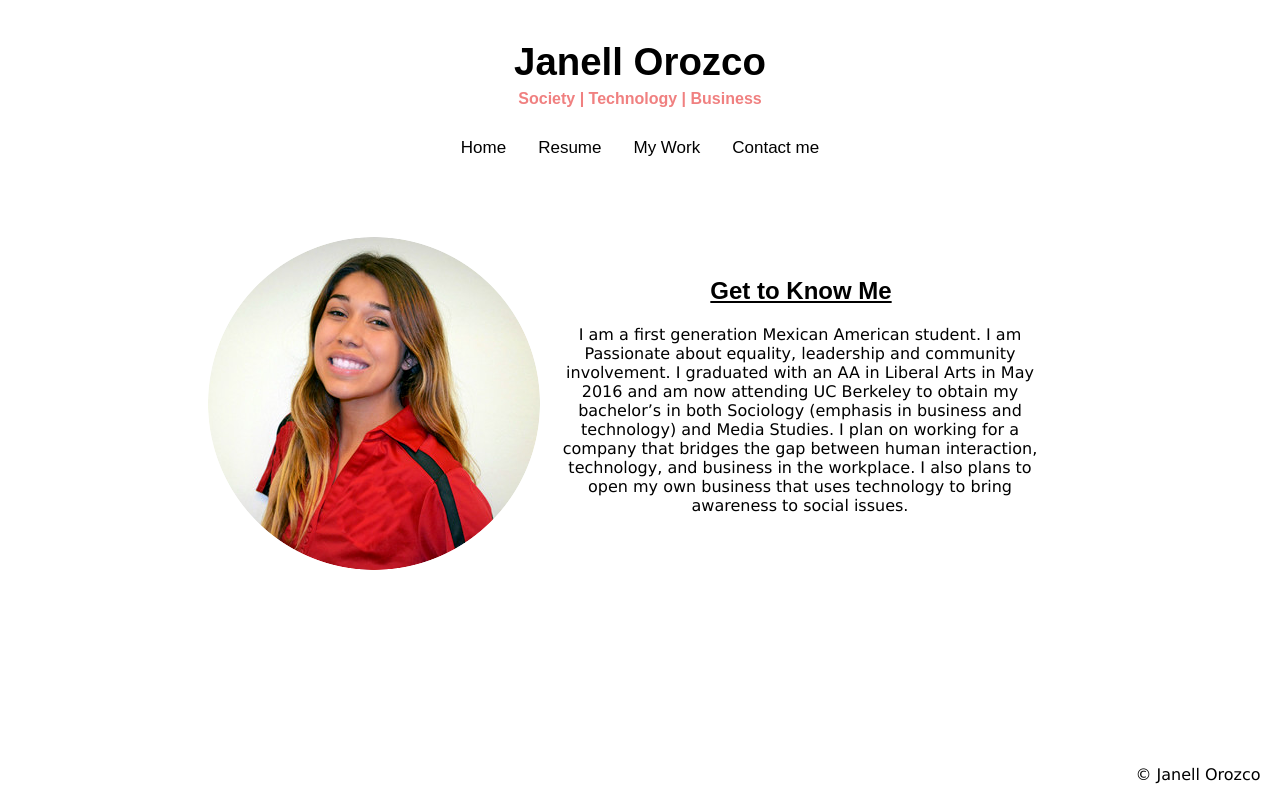
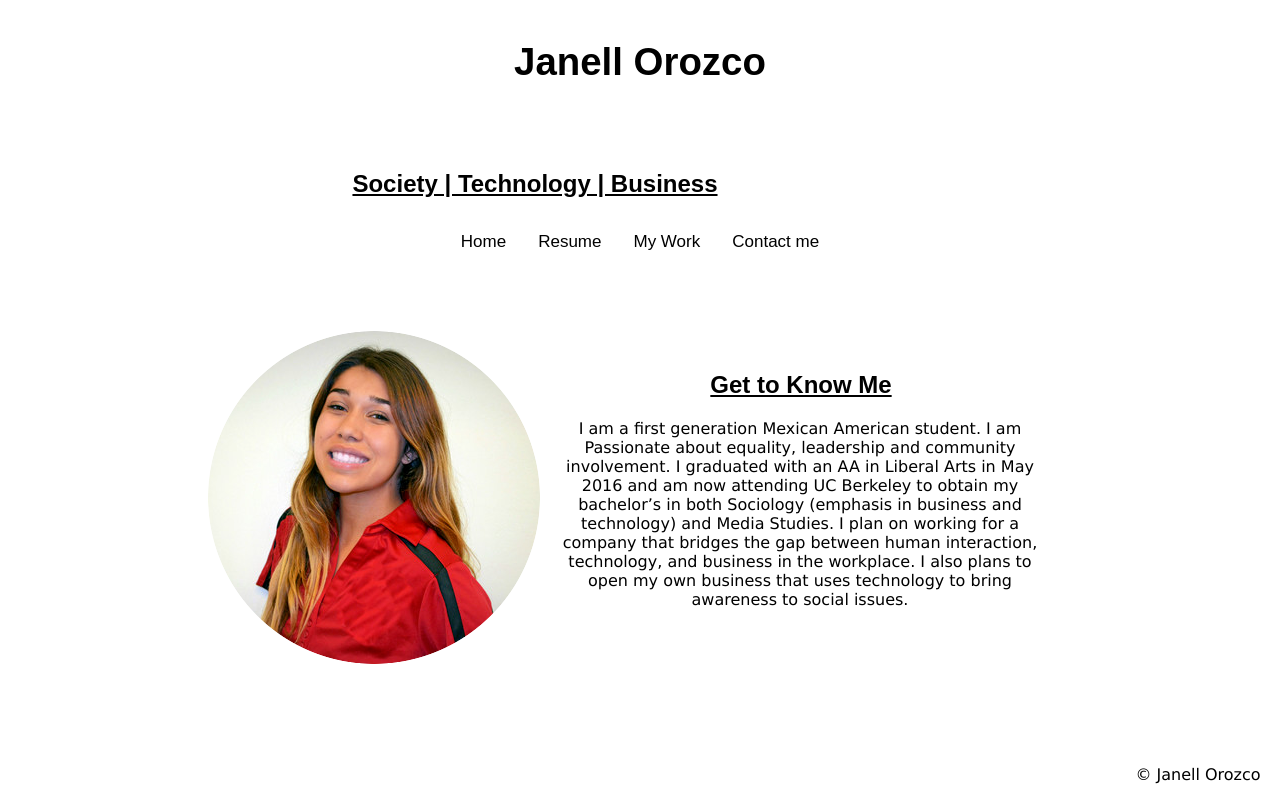
Before and after one commit to janellorozco/potential, a plain HTML site: page home.html in a window 1280 px wide. Drawn offline with Linux system fonts and the light colour scheme.

Commit message:
Update and rename index.html to home.html

```diff
--- a/index.html
+++ b/home.html
@@ -9,7 +9,7 @@
     <header>
          <center>
              <h1> Janell Orozco</h1>
-             <h3> Society | Technology | Business</h3>
+             <h2> Society | Technology | Business </h2>
              <ul class="topnav">
                 <li><a href="#talent">Home</a></li>
                 <li><a href="resume.html"> Resume </a></li>
```
